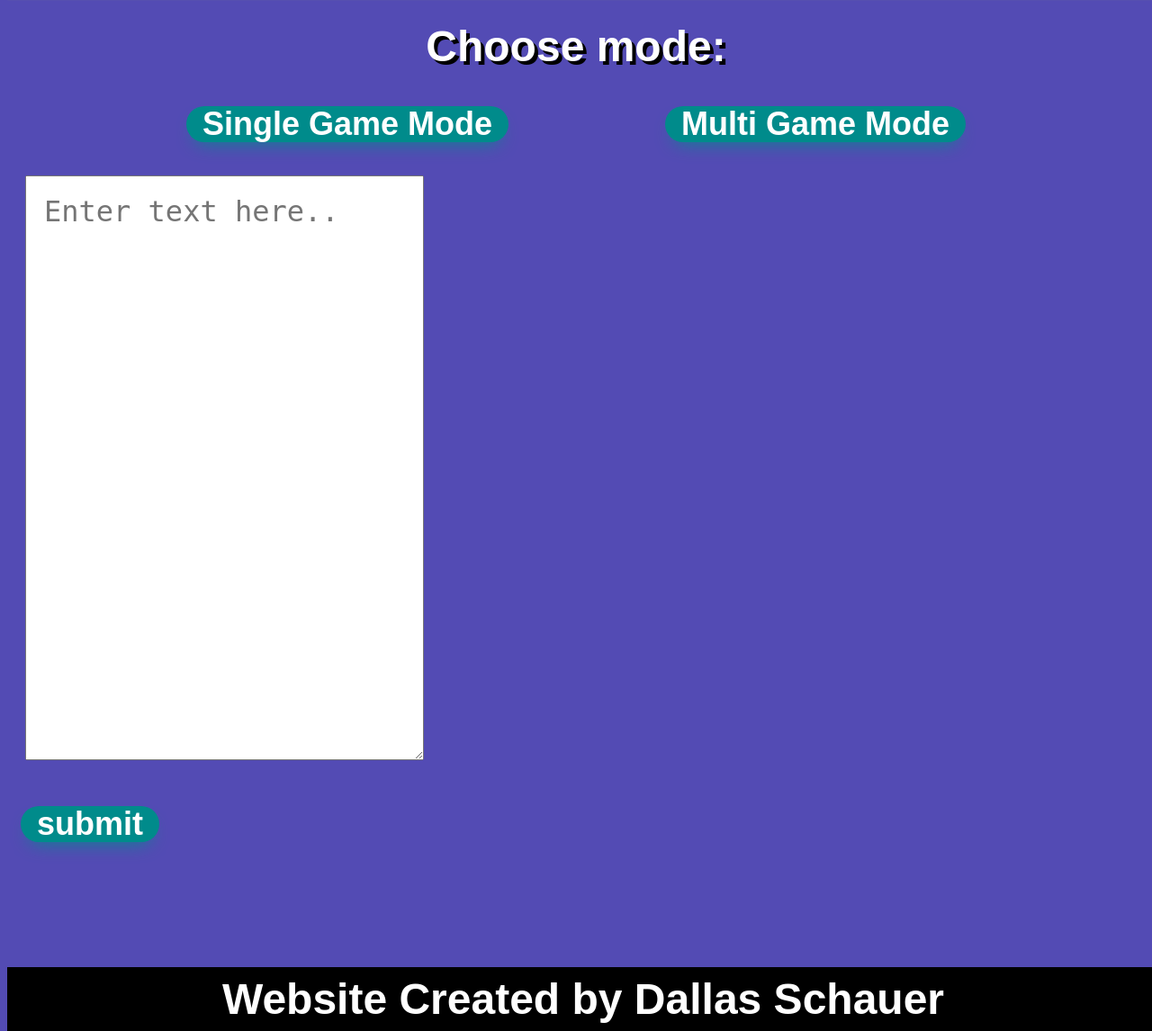
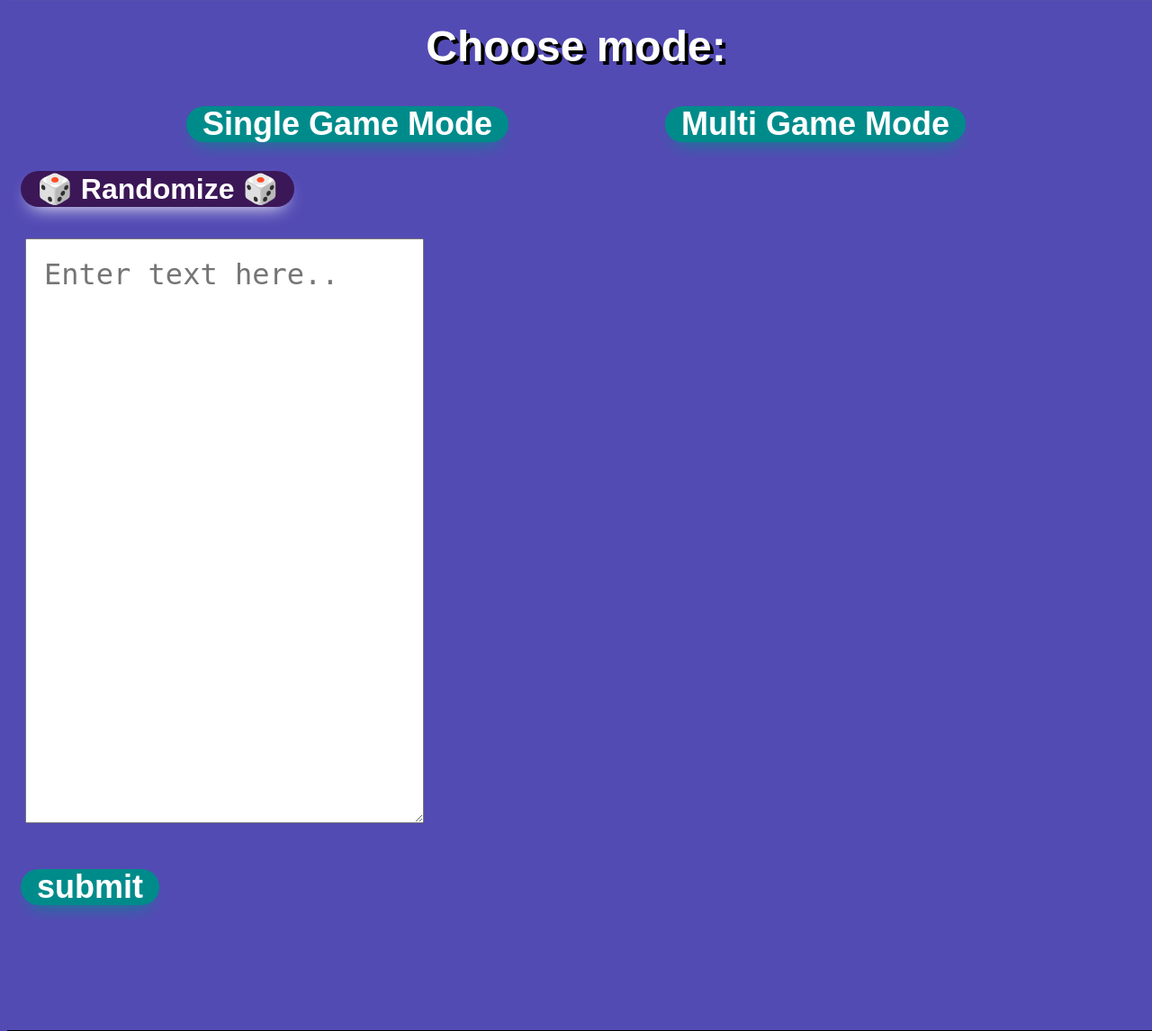
Before and after one commit to DallasSchauer/WordleSolverWebApp, a Flask app: page / in a window 1280 px wide, after a click on "Single Game Mode". Shown: the part 217-1363 px from the top of the page at 90% size. Run offline with Flask 3, Linux system fonts and the light colour scheme.

Commit message:
05-19-23 : randomize inputs

```diff
--- a/app.py
+++ b/app.py
@@ -2,12 +2,16 @@ from flask import Flask, render_template, url_for, request, redirect
 
 import quordle
 import AI
+import json
 
 app = Flask(__name__)
 
 @app.route('/')
 def index():
-    return render_template('index.html')
+    answers = []
+    with open('data/valid_answers.txt') as answersText:
+         answers = answersText.readlines()
+    return render_template('index.html', ans = answers)
 
 @app.route('/success/<name>')
 def success(name):
--- a/static/css/index.css
+++ b/static/css/index.css
@@ -105,6 +105,28 @@ button {
     margin: 15px;
   }
 
+  .random-button {
+    background: #3b1757;
+    box-shadow: white 0 10px 20px -10px;
+    box-sizing: border-box;
+    color: white;
+    cursor: pointer;
+    font-family: 'Raleway', sans-serif;
+    font-size: 32px;
+    font-weight: 700;
+    line-height: 24px;
+    opacity: 1;
+    outline: 0 solid transparent;
+    padding: 8px 18px;
+    user-select: none;
+    -webkit-user-select: none;
+    touch-action: manipulation;
+    width: fit-content;
+    word-break: break-word;
+    border: 0;
+    margin: 15px;
+  }
+
 .grid-container {
     display: grid;
     grid-template-columns: auto auto;
--- a/static/css/multigame.css
+++ b/static/css/multigame.css
@@ -117,7 +117,7 @@ button {
     content: "";
     width:75px;
     height:75px;
-    border: 15px solid #ddd;
+    border: 15px solid gold;
     border-top-color: #009578;
     border-radius: 50%;
     animation: loading .75s ease infinite;
--- a/templates/game.html
+++ b/templates/game.html
@@ -2,7 +2,7 @@
 <head>
     <meta charset="UTF-8">
     <meta http-equiv="X-UA-Compatible" content="IE=edge">
-    <meta name="viewport" content="width=device-wdidth, initial-scale=1.0">
+    <meta name="viewport" content="width=device-width, initial-scale=1.0">
     <link rel="stylesheet" href="{{ url_for('static', filename='css/game.css') }}">
     <title>Flask Application</title>
 </head>
--- a/templates/index.html
+++ b/templates/index.html
@@ -8,6 +8,8 @@
 </head>
 
 <script>
+    var answers = {{ ans|safe }};
+
     function singleGameMode() {
         document.getElementById("multiGame").style.display="none";
         document.getElementById("singleGame").style.display="block";
@@ -16,6 +18,32 @@
     function multiGameMode() {
         document.getElementById("singleGame").style.display="none";
         document.getElementById("multiGame").style.display="block";
+    }
+
+    function randomizeSingle() {
+        var words = document.getElementById("wordsInput");
+
+        var newWords = [];
+        var n = (Math.floor(Math.random() *  15 + 1));
+
+        for (let i = 0; i < n; i++) {
+            str = "";
+            str += answers[Math.floor(Math.random() * 1000 + 1)];
+            newWords += str;
+        }
+
+        words.value = newWords;
+    }
+
+    function randomizeMultiple() {
+        var numWords = document.getElementById("numWordsInput");
+        var numGames = document.getElementById("numGamesInput");
+        var strategy = document.getElementById("strategyInput");
+
+
+        numWords.value = (Math.floor(Math.random() * 15 + 1));
+        numGames.value = (Math.floor(Math.random() * 499 + 1));
+        strategy.value = (Math.floor(Math.random() * 5 + 1));
     }
 </script>
 
@@ -32,8 +60,9 @@
     <br><br><br><br>
 
     <div style="display:none;" id="singleGame">
+        <button class="random-button" onclick="randomizeSingle()">🎲 Randomize 🎲</button>
         <form action = "http://localhost:5000/pick" method = "post">
-            <textarea id="freeform" name="words" rows="16" cols="20"
+            <textarea id="wordsInput" name="words" rows="16" cols="20"
             style="font-size:32px; padding:20px; margin:20px;"
             placeholder="Enter text here.."></textarea>
             <p><input type = "submit" value = "submit" class="submit-button"/></p>
@@ -42,6 +71,7 @@
         <br><br><br><br><br><br>
 
     <div style="display:none;" id="multiGame">
+        <button class="random-button" onclick="randomizeMultiple()">🎲 Randomize 🎲</button>
         <form action = "http://localhost:5000/multigameSimulation" method = "post">
             <label for="numWordsInput">Number of words per game:</label>
             <input type="number" id="numWordsInput" name="numWords"
@@ -49,7 +79,7 @@
             <br>
             <label for="numGamesInput">Number of games:</label>
             <input type="number" id="numGamesInput" name="numGames"
-                min="1" max="1000">
+                min="1" max="500">
             <br>
             <label for="strategyInput">Choose a strategy (descriptions below):</label>
             <select id="strategyInput" name="strategy">
```
Also changed, not shown: quordle.py (+5 -5 lines), README.md.
